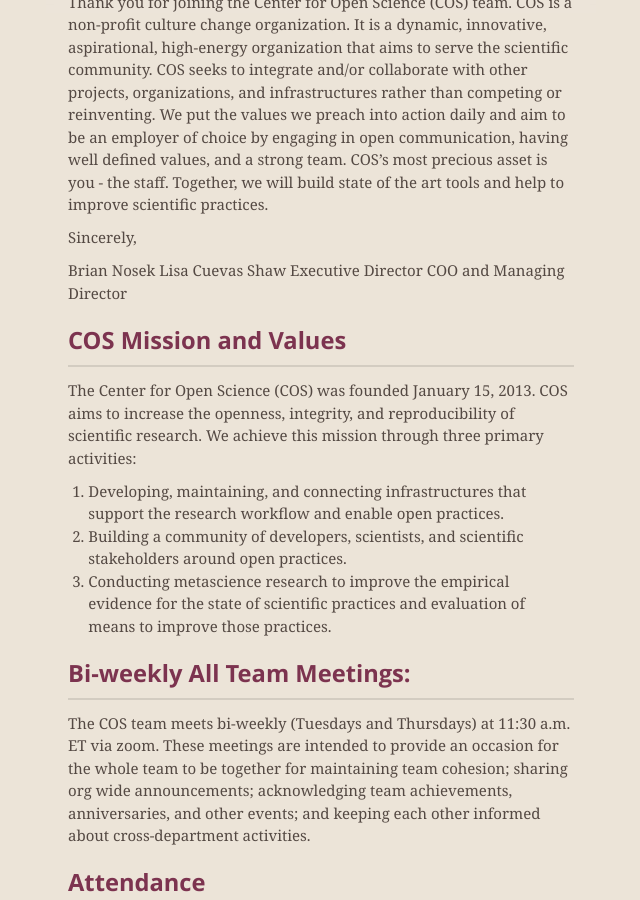
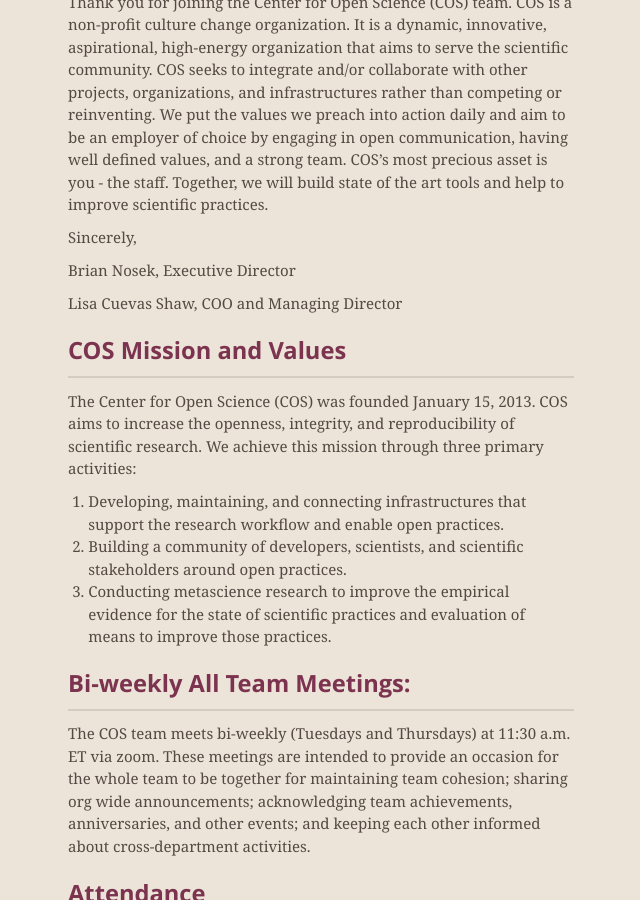
Before and after one commit to CenterForOpenScience/Employee-Manual, a Jekyll site: the page built from index.md, in a window 1280 px wide and 900 px high, scrolled down 350 px. Shown: the whole window, without its empty margins (319-959 px from the left). Built offline with Jekyll 4.4.1, drawn with Linux system fonts in a browser that asks for light colours; nearby versions of some CDN libraries; our own code applies the rules of GitHub Pages for plain Markdown files.

```diff
--- a/index.md
+++ b/index.md
@@ -11,8 +11,9 @@ Thank you for joining the Center for Open Science (COS) team. COS is a non-profi
 
 Sincerely,
 
-Brian Nosek                   Lisa Cuevas Shaw
-Executive Director            COO and Managing Director
+Brian Nosek, Executive Director
+
+Lisa Cuevas Shaw, COO and Managing Director
 
 COS Mission and Values
 ------------------
```
